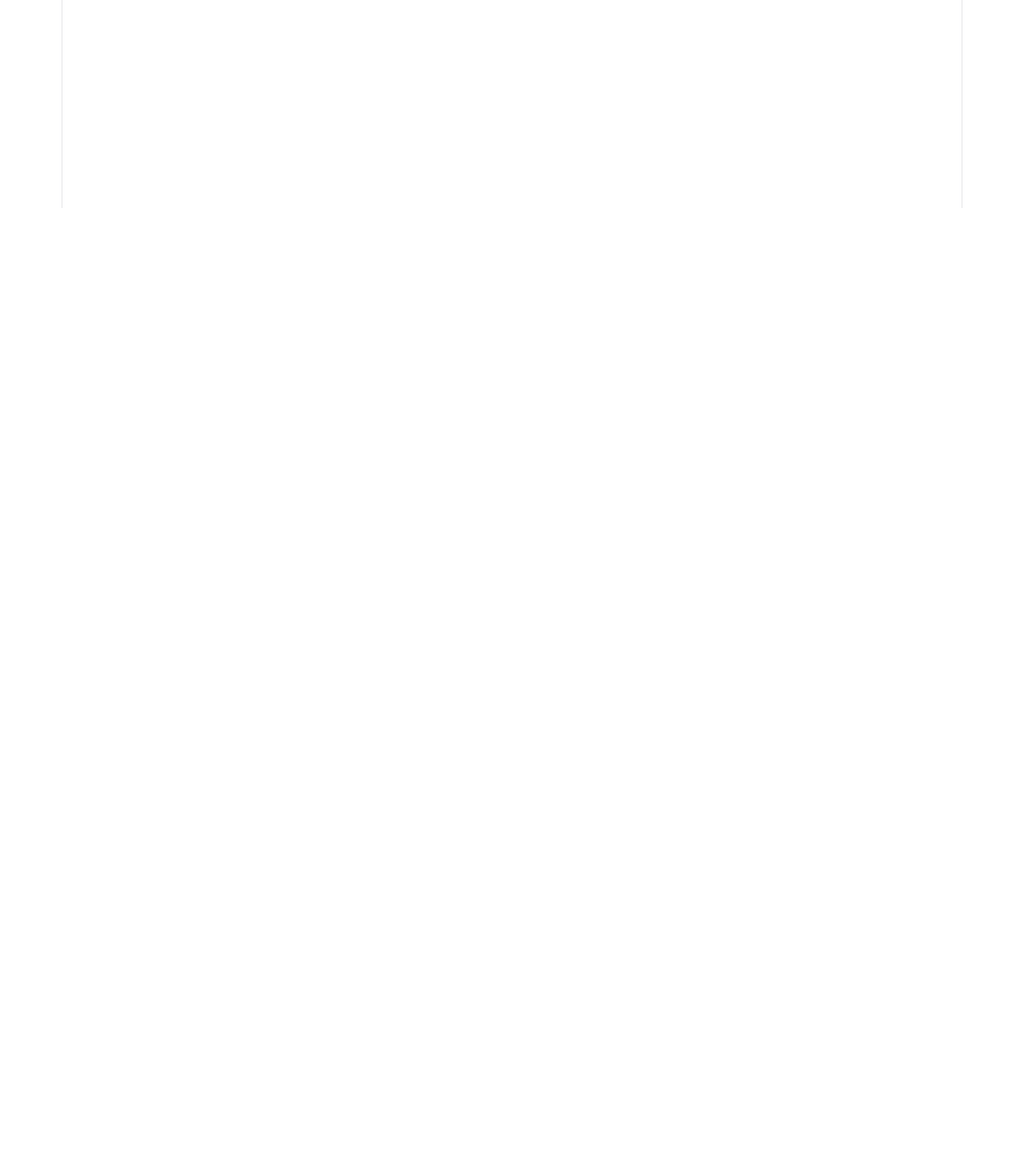
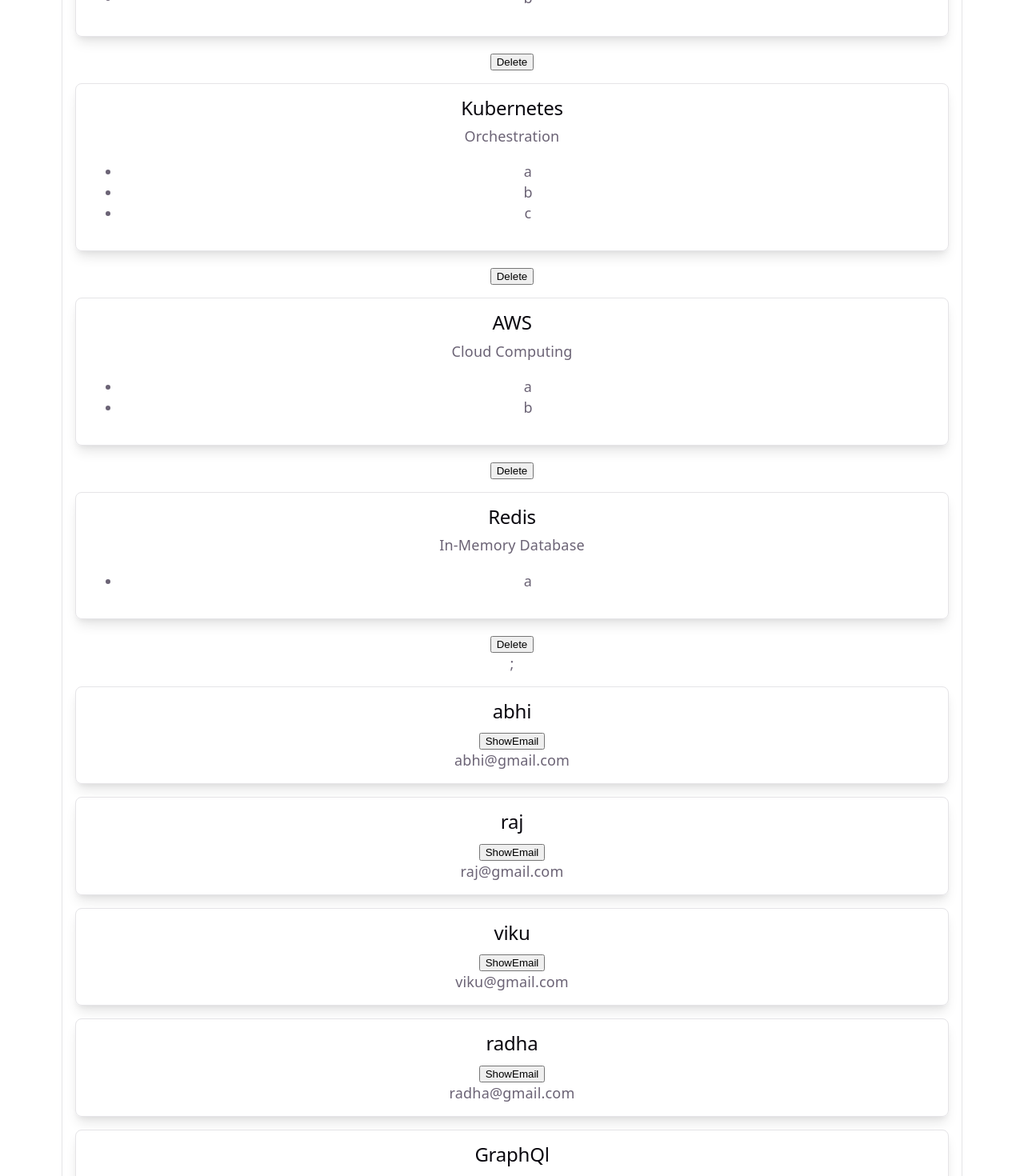
Before and after one commit to abhii47/react-practice-app, a React (Vite) app: page /posts in a window 1280 px wide. Shown: the part 540-2010 px from the top of the page at 80% size. Before the commit the page ends 800 px from the top, so only its background shows below. Built offline with nearby package versions, Linux system fonts and the light colour scheme.

Commit message:
feat: implement user and post management system with new UI components and data models

```diff
--- a/src/App.css
+++ b/src/App.css
@@ -1,184 +1,31 @@
-.counter {
-  font-size: 16px;
-  padding: 5px 10px;
-  border-radius: 5px;
-  color: var(--accent);
-  background: var(--accent-bg);
-  border: 2px solid transparent;
-  transition: border-color 0.3s;
-  margin-bottom: 24px;
-
-  &:hover {
-    border-color: var(--accent-border);
-  }
-  &:focus-visible {
-    outline: 2px solid var(--accent);
-    outline-offset: 2px;
-  }
+.UserCard{
+  border: 1px solid #e5e4e7;
+  border-radius: 8px;
+  box-shadow: rgba(0, 0, 0, 0.1) 0 10px 15px -3px, rgba(0, 0, 0, 0.05) 0 4px 6px -2px;
+  padding: 16px;
+  margin: 16px;
 }
 
-.hero {
-  position: relative;
-
-  .base,
-  .framework,
-  .vite {
-    inset-inline: 0;
-    margin: 0 auto;
-  }
-
-  .base {
-    width: 170px;
-    position: relative;
-    z-index: 0;
-  }
-
-  .framework,
-  .vite {
-    position: absolute;
-  }
-
-  .framework {
-    z-index: 1;
-    top: 34px;
-    height: 28px;
-    transform: perspective(2000px) rotateZ(300deg) rotateX(44deg) rotateY(39deg)
-      scale(1.4);
-  }
-
-  .vite {
-    z-index: 0;
-    top: 107px;
-    height: 26px;
-    width: auto;
-    transform: perspective(2000px) rotateZ(300deg) rotateX(40deg) rotateY(39deg)
-      scale(0.8);
-  }
+.UserCard:hover{
+  transform: scale(1.05);
+  transition: transform 0.2s ease-in-out;
+  border: 1px solid beige;
+  border-radius: 8px;
+  box-shadow: rgba(0, 0, 0, 0.1) 0 10px 15px -3px, rgba(0, 0, 0, 0.05) 0 4px 6px -2px;
 }
 
-#center {
-  display: flex;
-  flex-direction: column;
-  gap: 25px;
-  place-content: center;
-  place-items: center;
-  flex-grow: 1;
-
-  @media (max-width: 1024px) {
-    padding: 32px 20px 24px;
-    gap: 18px;
-  }
+.PostCard{
+  border: 1px solid #e5e4e7;
+  border-radius: 8px;
+  box-shadow: rgba(0, 0, 0, 0.1) 0 10px 15px -3px, rgba(0, 0, 0, 0.05) 0 4px 6px -2px;
+  padding: 16px;
+  margin: 16px;
 }
 
-#next-steps {
-  display: flex;
-  border-top: 1px solid var(--border);
-  text-align: left;
-
-  & > div {
-    flex: 1 1 0;
-    padding: 32px;
-    @media (max-width: 1024px) {
-      padding: 24px 20px;
-    }
-  }
-
-  .icon {
-    margin-bottom: 16px;
-    width: 22px;
-    height: 22px;
-  }
-
-  @media (max-width: 1024px) {
-    flex-direction: column;
-    text-align: center;
-  }
+.PostCard:hover{
+  transform: scale(1.05);
+  transition: transform 0.2s ease-in-out;
+  border: 1px solid beige;
+  border-radius: 8px;
+  box-shadow: rgba(0, 0, 0, 0.1) 0 10px 15px -3px, rgba(0, 0, 0, 0.05) 0 4px 6px -2px;
 }
-
-#docs {
-  border-right: 1px solid var(--border);
-
-  @media (max-width: 1024px) {
-    border-right: none;
-    border-bottom: 1px solid var(--border);
-  }
-}
-
-#next-steps ul {
-  list-style: none;
-  padding: 0;
-  display: flex;
-  gap: 8px;
-  margin: 32px 0 0;
-
-  .logo {
-    height: 18px;
-  }
-
-  a {
-    color: var(--text-h);
-    font-size: 16px;
-    border-radius: 6px;
-    background: var(--social-bg);
-    display: flex;
-    padding: 6px 12px;
-    align-items: center;
-    gap: 8px;
-    text-decoration: none;
-    transition: box-shadow 0.3s;
-
-    &:hover {
-      box-shadow: var(--shadow);
-    }
-    .button-icon {
-      height: 18px;
-      width: 18px;
-    }
-  }
-
-  @media (max-width: 1024px) {
-    margin-top: 20px;
-    flex-wrap: wrap;
-    justify-content: center;
-
-    li {
-      flex: 1 1 calc(50% - 8px);
-    }
-
-    a {
-      width: 100%;
-      justify-content: center;
-      box-sizing: border-box;
-    }
-  }
-}
-
-#spacer {
-  height: 88px;
-  border-top: 1px solid var(--border);
-  @media (max-width: 1024px) {
-    height: 48px;
-  }
-}
-
-.ticks {
-  position: relative;
-  width: 100%;
-
-  &::before,
-  &::after {
-    content: '';
-    position: absolute;
-    top: -4.5px;
-    border: 5px solid transparent;
-  }
-
-  &::before {
-    left: 0;
-    border-left-color: var(--border);
-  }
-  &::after {
-    right: 0;
-    border-right-color: var(--border);
-  }
-}
--- a/src/App.tsx
+++ b/src/App.tsx
@@ -1,10 +1,38 @@
 import './App.css'
+import LikeButton from './components/LikeButton'
+import { PostCard } from './components/PostCards'
+import ToggleMessage from './components/ToggleMessage'
+import UserCard from './components/UserCard'
+import { posts } from './data/posts'
+import { users } from './data/user'
+import { Post } from './pages/Post'
 
 function App() {
   return (
     <div>
-      <h1>Hello React With Vite</h1>
-      <p> Welcome to my Social App!</p>
+      <h1>Social App</h1>
+      <Post />
+      {users.map((user) => {
+        return (
+          <UserCard
+                key={user.id}
+                name={user.name}
+                email={user.email}
+          />
+        )
+      })}
+      {posts.map((post) => {
+        return (
+          <PostCard
+                key={post.id}
+                title={post.title}
+                content={post.content}
+                comments={post.comments}
+          />
+        )
+      })}
+      <LikeButton />
+      <ToggleMessage />
     </div>
   )
 }
--- /dev/null
+++ b/src/components/LikeButton.tsx
@@ -0,0 +1,11 @@
+import { useState } from "react";
+
+export default function LikeButton() {
+    const [likes, setLikes] = useState(0);
+    const addLike = () => setLikes(likes + 1);
+    return (
+        <button onClick={addLike}>
+            {likes} Likes
+        </button>
+    )
+}
--- /dev/null
+++ b/src/components/PostCards.tsx
@@ -0,0 +1,18 @@
+type PostCardProps = {
+    title:string
+    content:string
+    comments:string[]
+}
+export const PostCard = ({title, content, comments}:PostCardProps) => {
+    return(
+        <>
+            <div className="PostCard">
+                <h2>{ title }</h2>
+                <p> { content }</p>
+                <ul>
+                    { comments.map(c => <li>{c}</li>) }
+                </ul>
+            </div>
+        </>
+    )
+}
--- /dev/null
+++ b/src/components/ToggleMessage.tsx
@@ -0,0 +1,12 @@
+import { useState } from "react";
+
+export default function ToggleMessage() {
+    const [show, setShow] = useState(false);
+    const handleToggle = () => setShow(show ? false : true);
+    return(
+        <div>
+            {show && <p>Hello World</p>}
+            <button onClick={handleToggle}>Toggle</button>
+        </div>
+    )
+}
--- /dev/null
+++ b/src/components/UserCard.tsx
@@ -0,0 +1,20 @@
+import { useState } from "react"
+
+type UserCardProps = {
+    name:string
+    email:string
+}
+
+export default function UserCard({ name, email }:UserCardProps){
+    const [showEmail, setShowEmail] = useState(true);
+    const handleToggleEmail = () => setShowEmail(showEmail ? false : true);
+    return(
+        <>
+            <div className="UserCard">
+                <h2>{ name }</h2>
+                <button onClick={handleToggleEmail}>ShowEmail</button>
+                {showEmail && <p>{email}</p>}
+            </div>
+        </>
+    )
+}
--- /dev/null
+++ b/src/data/posts.ts
@@ -0,0 +1,13 @@
+type Post = {
+    id: number,
+    title: string,
+    content: string,
+    comments: string[]
+}
+export const posts:Post[] = [
+    {id:1, title:"GraphQl", content:"Type Of Api Designing", comments:["a","b","c"]},
+    {id:2, title:"Docker", content:"Containerization", comments:["a","b"]},
+    {id:3, title:"Kubernetes", content:"Orchestration", comments:["a","b","c"]},
+    {id:4, title:"AWS", content:"Cloud Computing", comments:["a","b"]},
+    {id:5, title:"Redis", content:"In-Memory Database", comments:["a"]},
+]
--- /dev/null
+++ b/src/data/user.ts
@@ -0,0 +1,6 @@
+export const users = [
+    { id:1, name: "abhi", email:"abhi@gmail.com" },
+    { id:2, name: "raj", email:"raj@gmail.com" },
+    { id:3, name: "viku", email:"viku@gmail.com" },
+    { id:4, name: "radha", email:"radha@gmail.com" },
+]
--- /dev/null
+++ b/src/pages/Post.tsx
@@ -0,0 +1,37 @@
+import { useState } from "react"
+import { posts as intialPosts } from "../data/posts"
+import { PostCard } from "../components/PostCards";
+
+export const Post = () => {
+    const [posts, setposts] = useState(intialPosts);
+
+    const handleAddPost = () => {
+        const newPost = {
+            id: posts.length + 1,
+            title: "New Post",
+            content: "This is a new post",
+            comments: ["x", "y", "z"]
+        }
+        setposts([...posts, newPost]);
+    }
+    const handleDeletePost = (id:number) => {
+        setposts(posts.filter(post => post.id !== id));
+    }
+    return (
+        <div>
+            <button onClick={handleAddPost}>Add Post</button>
+            {posts.map((post) => {
+                return (
+                    <div key={post.id}>
+                        <PostCard
+                            title={post.title}
+                            content={post.content}
+                            comments={post.comments}
+                        />
+                        <button onClick={() => handleDeletePost(post.id)}>Delete</button>
+                    </div>
+                )
+            })};
+        </div>
+    )
+}
```
Also changed, not shown: src/pages/User.tsx (added).
